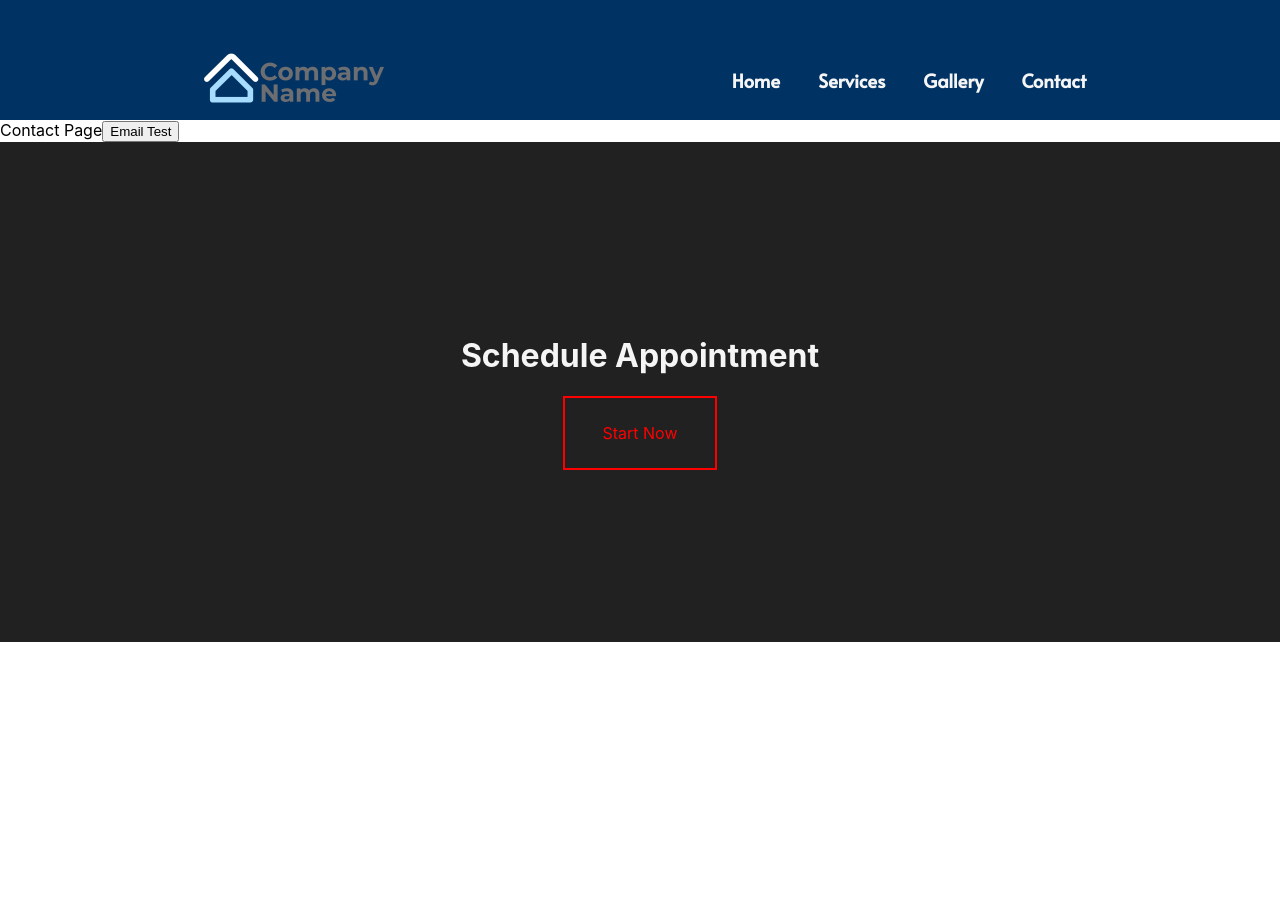
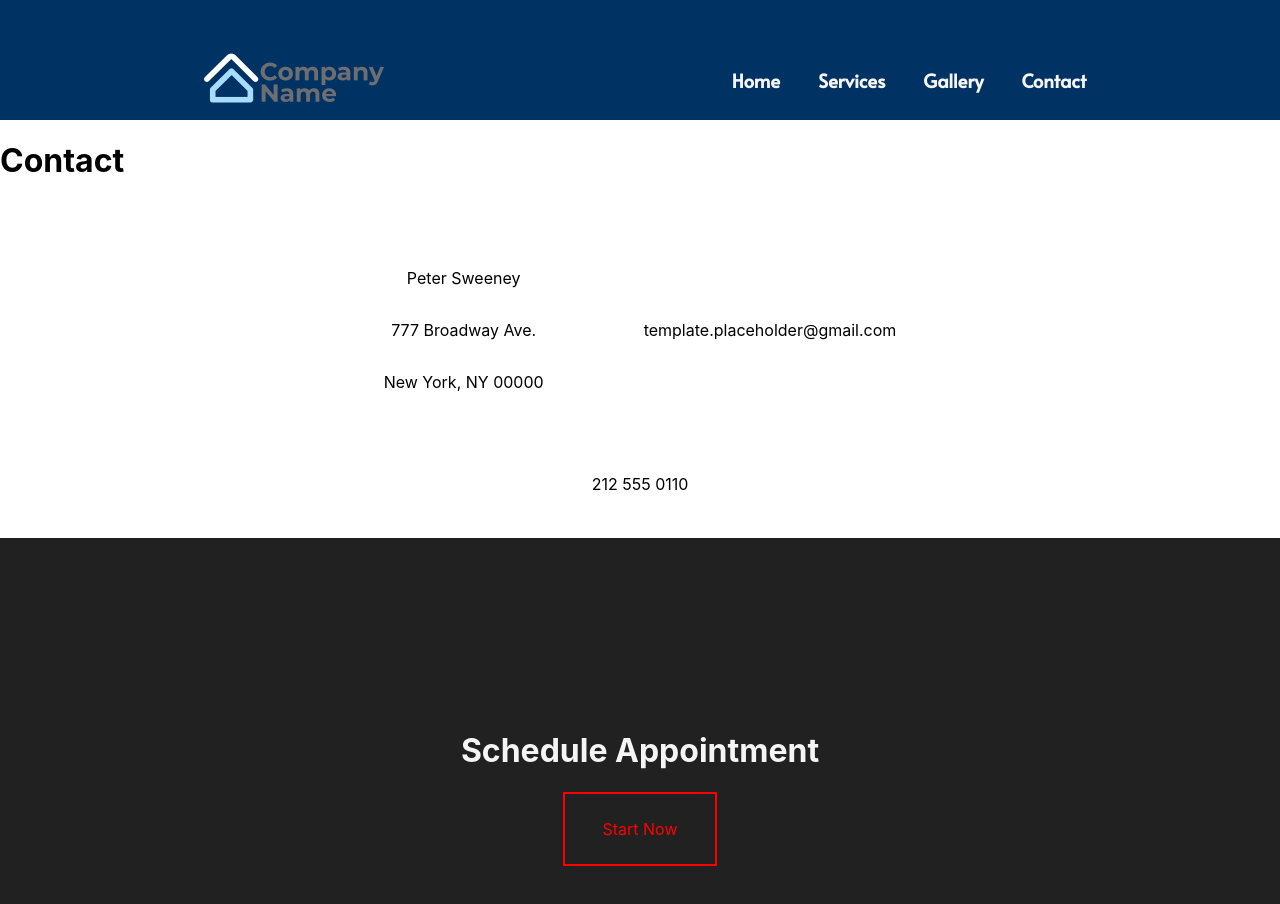
Before and after one commit to GabrielG01/construction-site, a React (Create React App) app: page /contact in a window 1280 px wide. Shown: the top 904 px of the page. Before the commit the page ends 800 px from the top, so only its background shows below. Built offline with nearby package versions, Linux system fonts and the light colour scheme.

Commit message:
Began on adding the content to the contact page, still rough doe

```diff
--- a/src/pages/contact.js
+++ b/src/pages/contact.js
@@ -17,8 +17,24 @@ export default class Contact extends Component {
     return (
       <div className="contact-wrapper">
         <Header />
-        Contact Page
-        <button onClick={this.handleEmail}>Email Test</button>
+        <h1>Contact</h1>
+        <div className="contact-content-wrapper">
+          <div className="contact-top">
+            <div className="contact-address-wrapper">
+              <p>Peter Sweeney</p>
+              <p>777 Broadway Ave.</p>
+              <p>New York, NY 00000</p>
+            </div>
+            <div className="contact-email-wrapper">
+              <p>template.placeholder@gmail.com</p>
+            </div>
+          </div>
+          <div className="contact-bottom">
+            <div className="contact-phone-wrapper">
+              <p>212 555 0110</p>
+            </div>
+          </div>
+        </div>
         <Footer />
       </div>
     );
--- /dev/null
+++ b/src/styles/contact.scss
@@ -0,0 +1,30 @@
+.contact-content-wrapper {
+  display: flex;
+  justify-content: center;
+  align-items: center;
+  flex-direction: column;
+
+  .contact-top {
+    display: flex;
+    justify-content: space-around;
+
+    .contact-address-wrapper {
+      margin: 50px;
+      display: flex;
+      justify-content: center;
+      align-items: center;
+      flex-direction: column;
+    }
+
+    .contact-email-wrapper {
+      margin: 50px;
+      display: flex;
+      justify-content: center;
+      align-items: center;
+    }
+  }
+
+  .contact-bottom {
+    height: 80px;
+  }
+}
--- a/src/styles/home.scss
+++ b/src/styles/home.scss
@@ -26,7 +26,7 @@
   background-repeat: no-repeat;
   background-size: cover;
   // width: 100vw;
-  height: 500px;
+  height: 300px;
   display: flex;
   justify-content: center;
   align-items: center;
--- a/src/styles/main.scss
+++ b/src/styles/main.scss
@@ -3,3 +3,4 @@
 @import "./header.scss";
 @import "./home.scss";
 @import "./footer.scss";
+@import "./contact.scss";
```
